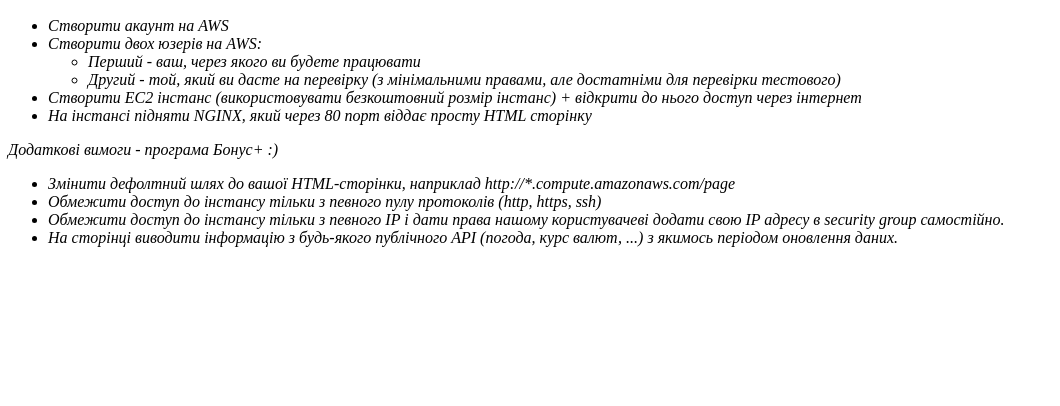
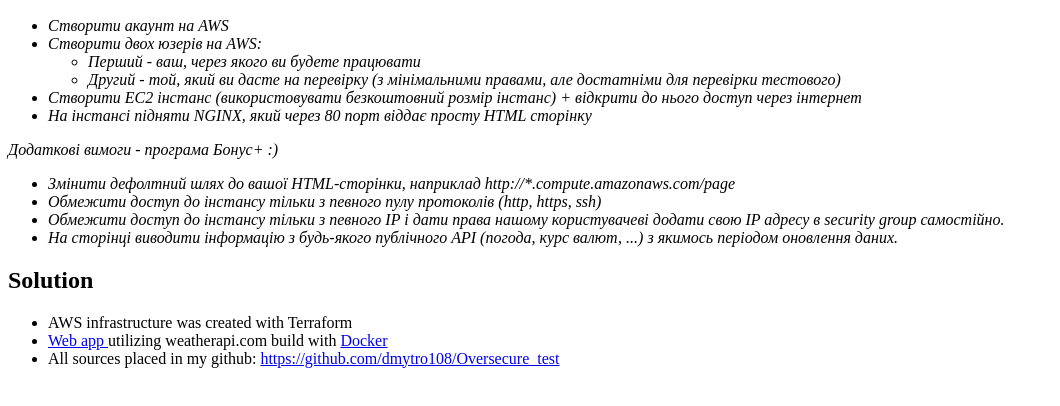
Before and after one commit to dmytro108/DevOps_portfolio_1, a plain HTML site: page src/index.html in a window 1280 px wide. Shown: the part 110-516 px from the top of the page, without its empty margins (0-1060 px from the left). Drawn offline with Linux system fonts and the light colour scheme.

Commit message:
update indexhtml

```diff
--- a/src/index.html
+++ b/src/index.html
@@ -26,6 +26,11 @@
       <li>На сторінці виводити інформацію з будь-якого публічного API (погода, курс валют, ...) з якимось періодом оновлення даних.</li>
     </ul>
     </cite>
-
+    <h2>Solution</h2>
+    <ul>
+      <li>AWS infrastructure was created with Terraform</li>
+      <li><a href="/weather/">Web app </a>utilizing weatherapi.com build with <a href="https://hub.docker.com/r/dmytro108/weatherapp" target=_blank>Docker</a></li>
+      <li>All sources placed in my github: <a href="https://github.com/dmytro108/Oversecure_test" target="_blank">https://github.com/dmytro108/Oversecure_test</a></li>
+    </ul>
   </body>
 </html>
```
